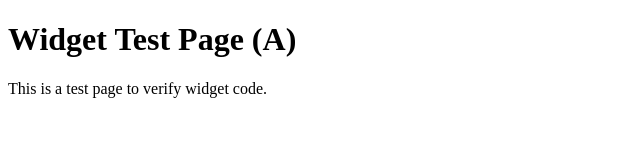
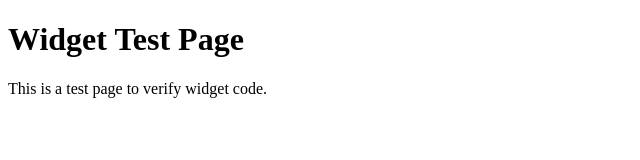
Before and after one commit to Rick-Tock/THM-widget-test, a plain HTML site: page index.html in a window 1280 px wide. Shown: the full height of the page, 0-640 px from the left. Drawn offline with Linux system fonts and the light colour scheme.

Commit message:
Update index.html

```diff
--- a/index.html
+++ b/index.html
@@ -15,7 +15,7 @@ tock('init', 'el-tovar-dining-room---grand-canyon-south-rim');
 </script>
 </head>
 <body>
-  <h1>Widget Test Page (A)</h1>
+  <h1>Widget Test Page</h1>
   <p>This is a test page to verify widget code.</p>
   <div id="Tock_widget_container" data-tock-display-mode="Inline" data-tock-color-mode="Blue" data-tock-locale="en-us" data-tock-timezone="America/Phoenix"></div>
   </script>
```
